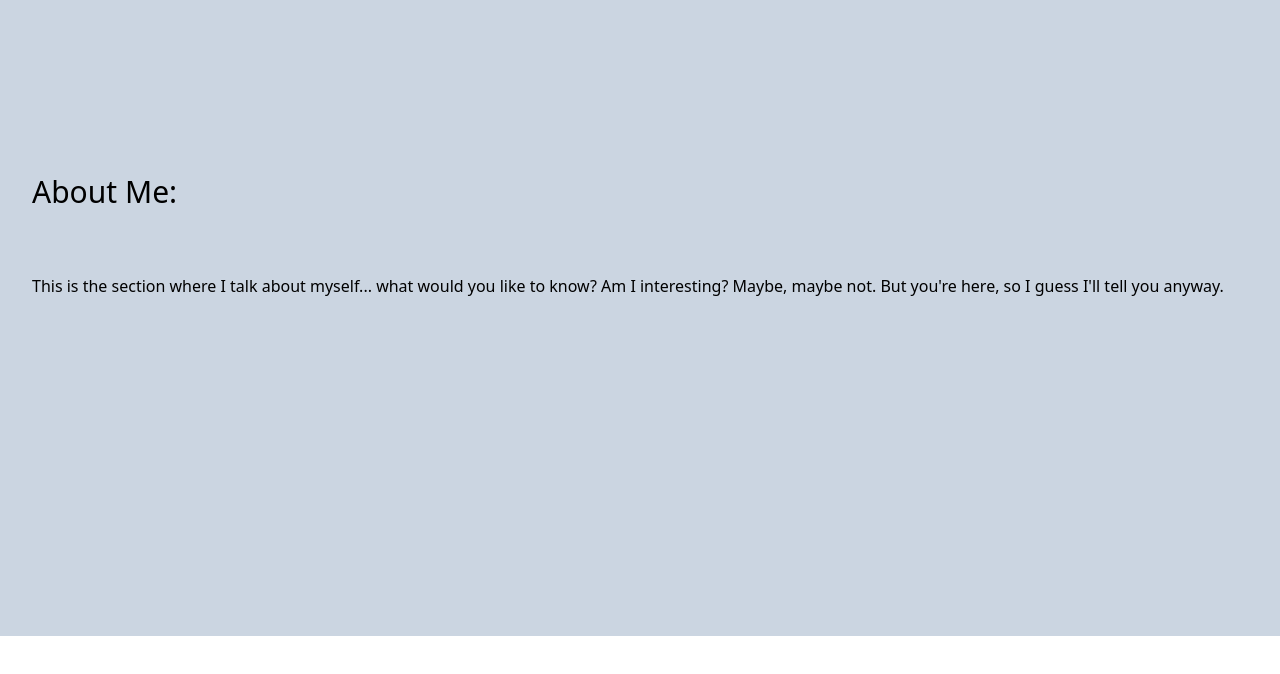
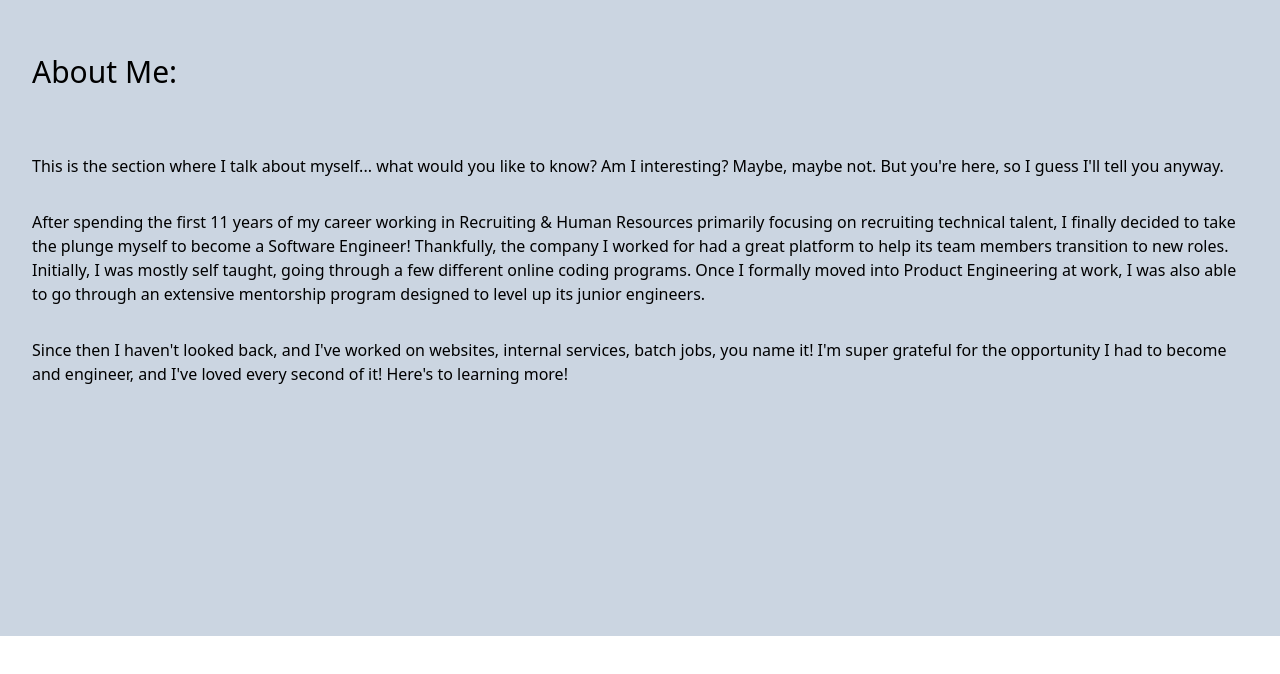
Before and after one commit to JSIK3S/joshsikes, a React (Create React App) app: page / in a window 1280 px wide. Shown: the part 1044-1718 px from the top of the page. Built offline with nearby package versions, Linux system fonts and the light colour scheme.

Commit message:
adds about me content

```diff
--- a/src/components/PageSections/AboutMe.tsx
+++ b/src/components/PageSections/AboutMe.tsx
@@ -3,10 +3,27 @@ function AboutMe() {
     <div className="h-screen flex items-center bg-slate-300">
       <section id="about" className="m-8">
         <h2 className="mb-16 text-3xl">About Me:</h2>
-        <p>
+        <p className="mb-8">
           This is the section where I talk about myself... what would you like
           to know? Am I interesting? Maybe, maybe not. But you're here, so I
           guess I'll tell you anyway.
+        </p>
+        <p className="mb-8">
+          After spending the first 11 years of my career working in Recruiting &
+          Human Resources primarily focusing on recruiting technical talent, I
+          finally decided to take the plunge myself to become a Software
+          Engineer! Thankfully, the company I worked for had a great platform to
+          help its team members transition to new roles. Initially, I was mostly
+          self taught, going through a few different online coding programs.
+          Once I formally moved into Product Engineering at work, I was also
+          able to go through an extensive mentorship program designed to level
+          up its junior engineers.
+        </p>
+        <p className="mb-8">
+          Since then I haven't looked back, and I've worked on websites,
+          internal services, batch jobs, you name it! I'm super grateful for the
+          opportunity I had to become and engineer, and I've loved every second
+          of it! Here's to learning more!
         </p>
       </section>
     </div>
```
